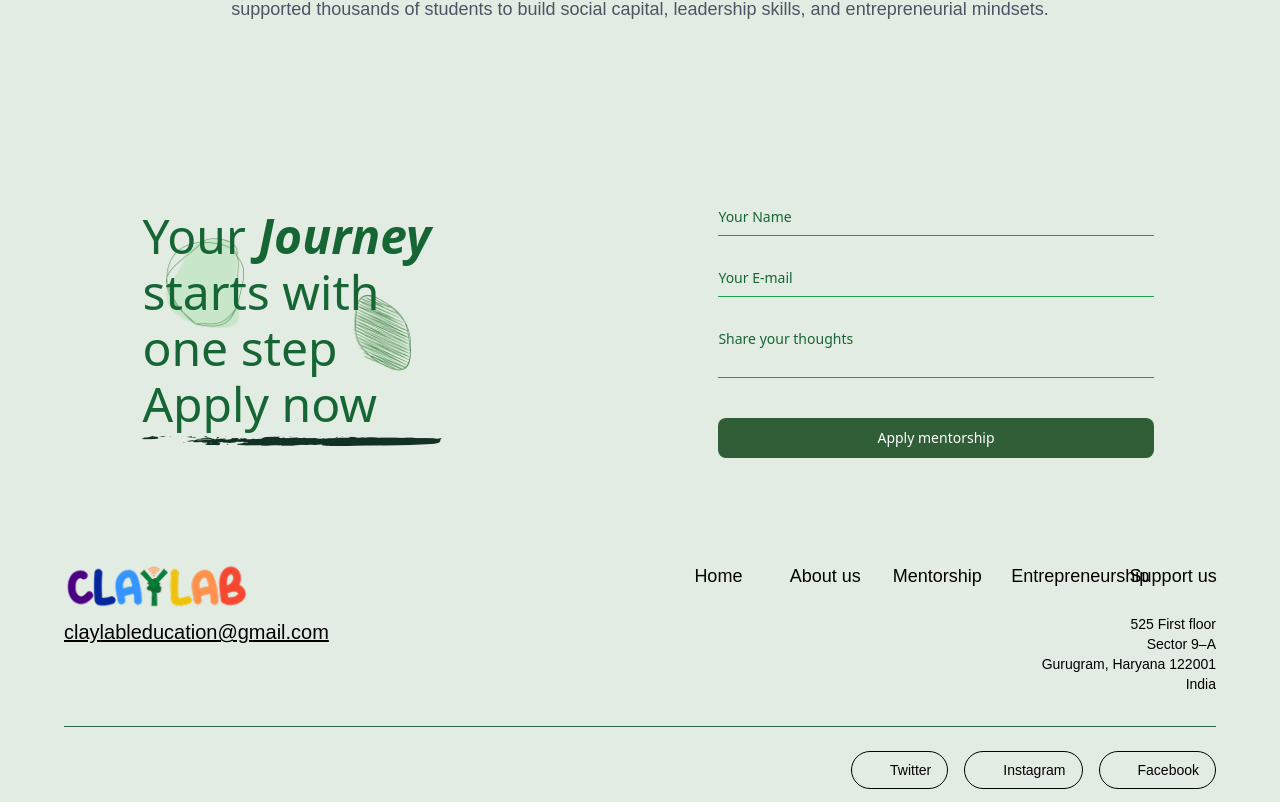
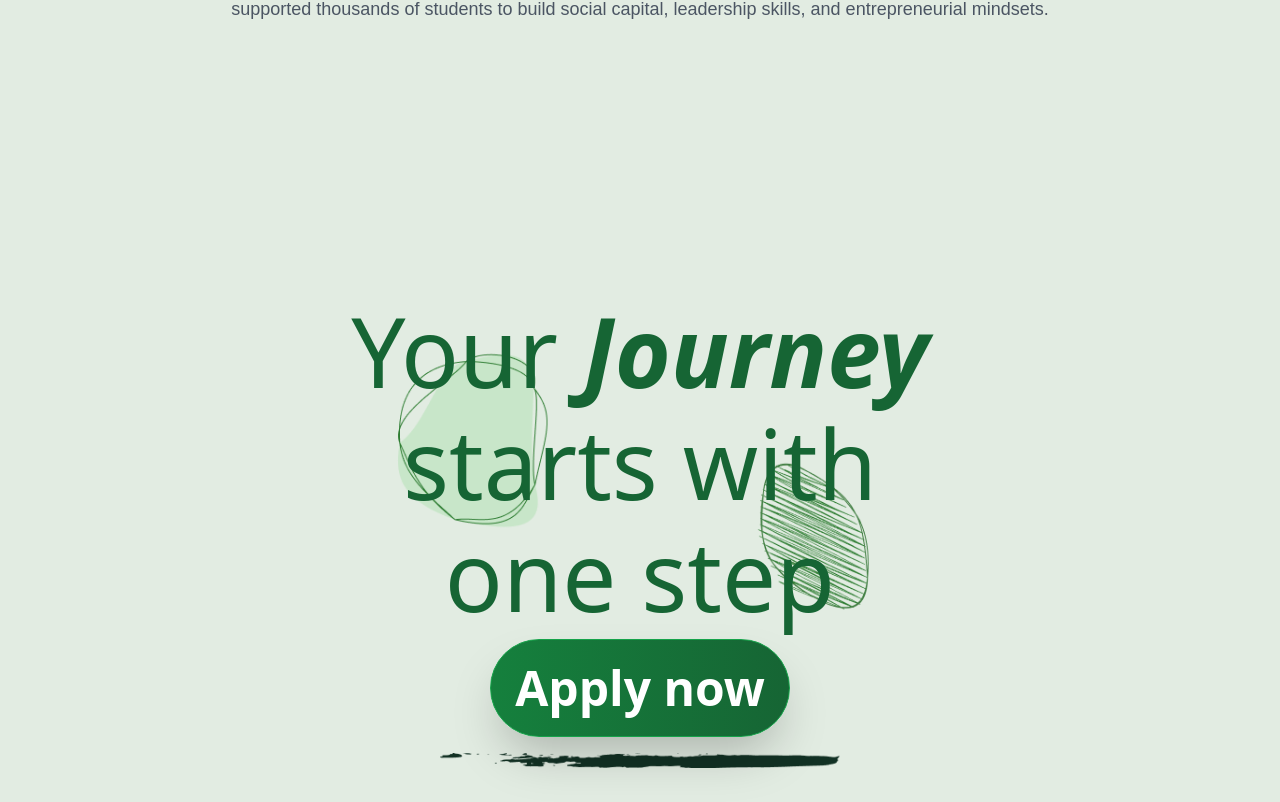
Before and after one commit to arnab-git-404/claylab, a Next.js app: page /mentorship in a window 1280 px wide. Shown: the part 3778-4580 px from the top of the page. Built offline with nearby package versions, Linux system fonts and the light colour scheme; some icons are missing; a web font is replaced by a local one.

Commit message:
Update applyMentorhipForm.tsx

```diff
--- a/components/mentorship/applyMentorhipForm.tsx
+++ b/components/mentorship/applyMentorhipForm.tsx
@@ -1,26 +1,128 @@
+// import React from "react";
+// import Image from "next/image";
+
+// export default function MentorshipForm() {
+//   return (
+//     <div className="w-full flex flex-col md:flex-row items-center justify-center p-6 md:p-16 md:px-24  gap-12 font-sans">
+//       {/* Left Text Section */}
+//       <div className="w-full md:w-1/2 pl-4 text-left relative">
+//         <Image
+//           className="absolute top-0 z-0"
+//           src={"/claylab assets/general/circleGraphics.png"}
+//           height={300}
+//           width={300}
+//           alt={"bg image graphics"}
+//         />
+//         <h1 className="text-4xl md:text-5xl relative z-10 font-light leading-tight text-green-800 space-y-2">
+//           <div>
+//             Your{" "}
+//             <span className="italic font-semibold text-green-800">Journey</span>
+//           </div>
+//           <div>starts with</div>
+//           <div>one step</div>
+//           <div className="mt-2 gap-2 flex flex-col">
+//             <p className="text-5xl font-normal">Apply now</p>
+//             <Image
+//               src={"/claylab assets/general/brushGraphics1.png"}
+//               height={8}
+//               width={300}
+//               className="max-w-2xl mr-auto"
+//               alt={"underline"}
+//             />
+//           </div>
+//         </h1>
+//       </div>
+
+//       {/* Right Form Section */}
+//       {/* <form className="w-full md:w-2/5 flex flex-col gap-6">
+//         <input
+//           type="text"
+//           placeholder="Your Name"
+//           className="bg-transparent border-b border-green-600 focus:outline-none focus:border-green-800 text-sm py-2 placeholder:text-green-800"
+//         />
+//         <input
+//           type="email"
+//           placeholder="Your E-mail"
+//           className="bg-transparent border-b border-green-600 focus:outline-none focus:border-green-800 text-sm py-2 placeholder:text-green-800"
+//         />
+//         <textarea
+//           placeholder="Share your thoughts"
+//           className="bg-transparent border-b border-green-600 focus:outline-none focus:border-green-800 text-sm py-2 placeholder:text-green-800 resize-none"
+//           rows={2}
+//         />
+
+//         <button
+//           type="submit"
+//           className="mt-4 bg-[#2f5e37] text-white text-sm py-2.5 rounded-lg hover:bg-[#264e2f] transition-all"
+//         >
+//           Apply mentorship
+//         </button>
+//       </form> */}
+//     </div>
+//   );
+// }
+
 import React from "react";
-import Image from 'next/image'
+import Image from "next/image";
 
 export default function MentorshipForm() {
   return (
-    <div className="w-full flex flex-col md:flex-row items-center justify-center p-6 md:p-16 md:px-24  gap-12 font-sans">
-
-      {/* Left Text Section */}
-      <div className="w-full md:w-1/2 pl-4 text-left relative">
-      <Image className="absolute top-0 z-0"  src={"/claylab assets/general/circleGraphics.png"} height={300} width={300} alt={"bg image graphics"}   />
-        <h1 className="text-4xl md:text-5xl relative z-10 font-light leading-tight text-green-800 space-y-2">
-          <div>Your <span className="italic font-semibold text-green-800">Journey</span></div>
+    <div className="w-full flex items-center justify-center p-6 md:p-16 md:px-24 min-h-screen font-sans">
+      {/* Centered Content Section */}
+      <div className="text-center relative max-w-4xl">
+        <Image
+          className="absolute top-0 left-1/2 transform -translate-x-1/2 z-0"
+          src={"/claylab assets/general/circleGraphics.png"}
+          height={800}
+          width={700}
+          alt={"bg image graphics"}
+        />
+        <h1 className="text-5xl md:text-7xl lg:text-8xl relative z-10 font-light leading-tight text-green-800 space-y-4">
+          <div>
+            Your{" "}
+            <span className="italic font-semibold text-green-800">Journey</span>
+          </div>
           <div>starts with</div>
           <div>one step</div>
-          <div className="mt-2 gap-2 flex flex-col">
-            <p className="text-5xl font-normal">Apply now</p>
-            <Image src={"/claylab assets/general/brushGraphics1.png"} height={8} width={300} className="max-w-2xl mr-auto" alt={"underline"} />
-            </div>
+          <div className="mt-6 gap-4 flex flex-col items-center">
+            {/* <p className="text-6xl md:text-7xl lg:text-8xl font-semibold hover:cursor-pointer">
+              Apply now
+            </p> */}
+            <button
+              className="text-xl
+            md:text-5xl
+            lg:text-5xl
+            font-semibold
+            text-white
+            bg-gradient-to-r from-green-700 to-green-800
+            hover:from-green-800
+            hover:to-green-900
+            transition-all
+            duration-300
+            ease-in-out
+            transform
+            hover:scale-105
+            focus:outline-none
+            px-6 py-6
+            focus:ring-4 focus:ring-green-300 focus:ring-opacity-50 active:scale-95 cursor-pointer rounded-full shadow-2xl hover:shadow-green-500/30 border border-green-600 hover:border-green-500"
+
+            >
+              Apply now
+            </button>
+
+            <Image
+              src={"/claylab assets/general/brushGraphics1.png"}
+              height={100}
+              width={400}
+              className="max-w-3xl"
+              alt={"underline"}
+            />
+          </div>
         </h1>
       </div>
 
       {/* Right Form Section */}
-      <form className="w-full md:w-2/5 flex flex-col gap-6">
+      {/* <form className="w-full md:w-2/5 flex flex-col gap-6">
         <input
           type="text"
           placeholder="Your Name"
@@ -43,7 +145,7 @@ export default function MentorshipForm() {
         >
           Apply mentorship
         </button>
-      </form>
+      </form> */}
     </div>
   );
 }
```
